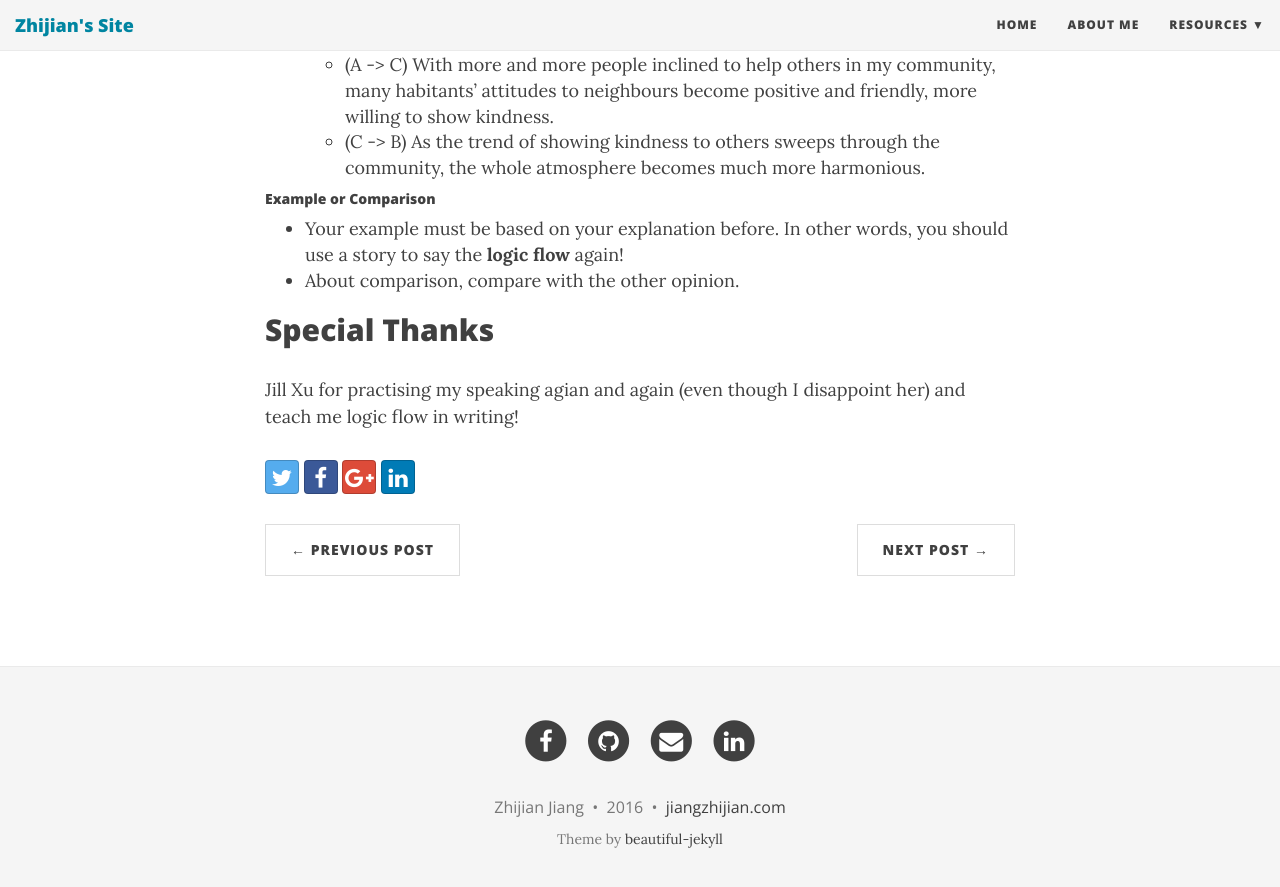
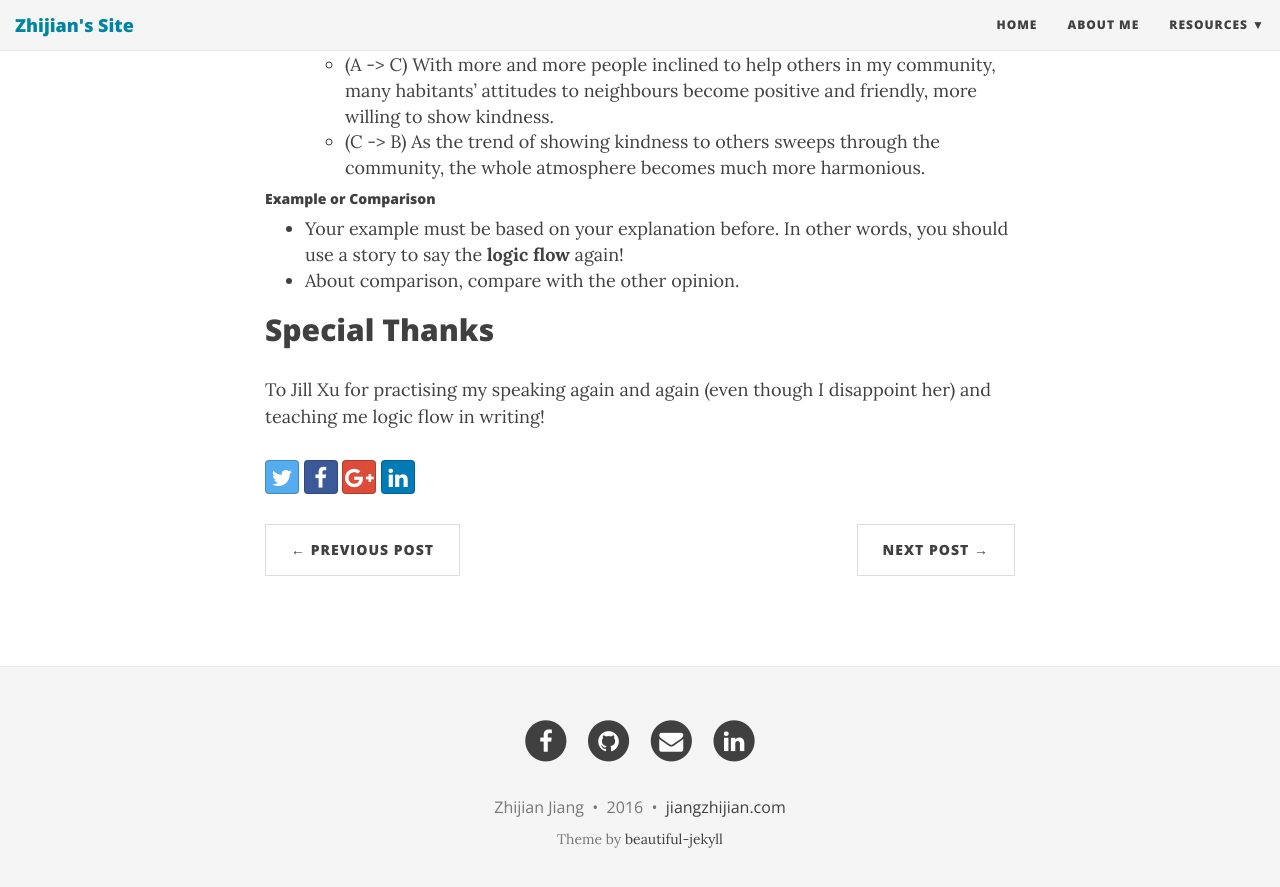
Before and after one commit to softwarelight/ZhijianJiang, a Jekyll site: the page built from _posts/2016-09-24-TOEFL-experience.md, in a window 1280 px wide and 900 px high, scrolled down 3112 px. Shown: the top 887 px of the window. Built offline with Jekyll 4.4.1, drawn with Linux system fonts in a browser that asks for light colours; nearby versions of some CDN libraries.

Commit message:
Adjust some errors in Special Thanks

```diff
--- a/_posts/2016-09-24-TOEFL-experience.md
+++ b/_posts/2016-09-24-TOEFL-experience.md
@@ -99,4 +99,4 @@ When it comes to how to explain your idea, I recommended a trick called **Bridgi
 * About comparison, compare with the other opinion.
 
 ## Special Thanks
-Jill Xu for practising my speaking agian and again (even though I disappoint her) and teach me logic flow in writing!
+To Jill Xu for practising my speaking again and again (even though I disappoint her) and teaching me logic flow in writing!
```
